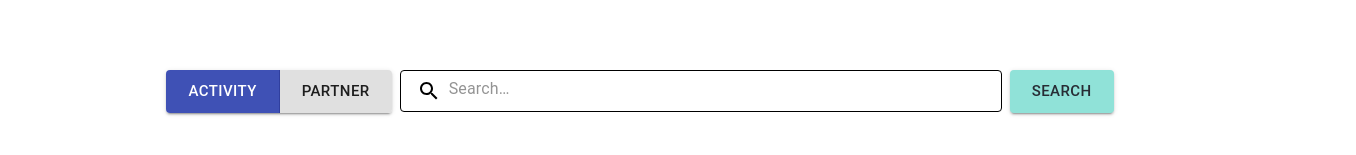
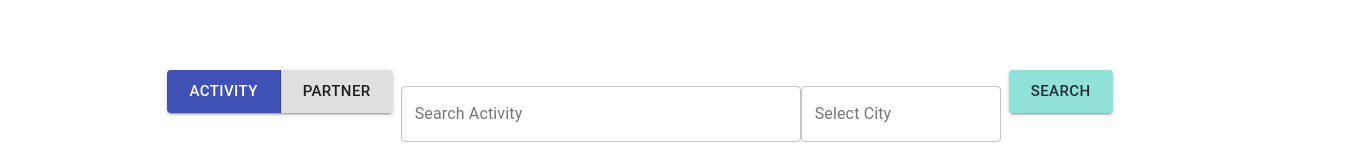
Before and after one commit to Mursel41/mach-mit, a React (Create React App) app in the folder frontend/: page / in a window 1280 px wide. Shown: the part 704-859 px from the top of the page, 1356 px wide, since content can reach past the window. Built offline with nearby package versions, Linux system fonts and the light colour scheme; grey boxes are pictures that could not be loaded.

Commit message:
Autocoplete Search Fields were added

```diff
--- a/frontend/package.json
+++ b/frontend/package.json
@@ -5,6 +5,7 @@
   "dependencies": {
     "@material-ui/core": "^4.11.0",
     "@material-ui/icons": "^4.9.1",
+    "@material-ui/lab": "^4.0.0-alpha.56",
     "@testing-library/jest-dom": "^4.2.4",
     "@testing-library/react": "^9.5.0",
     "@testing-library/user-event": "^7.2.1",
--- a/frontend/src/components/SearchBar.js
+++ b/frontend/src/components/SearchBar.js
@@ -1,60 +1,13 @@
 import React from "react";
 
-import InputBase from "@material-ui/core/InputBase";
-import { fade, makeStyles } from "@material-ui/core/styles";
-import SearchIcon from "@material-ui/icons/Search";
 import { Box, Button, ButtonGroup } from "@material-ui/core";
 
-const useStyles = makeStyles((theme) => ({
-  search: {
-    position: "relative",
-    border: "1px solid black",
-    height: "40px",
-    maxWidth: "600px",
-    minWidth: "150px",
-    borderRadius: theme.shape.borderRadius,
-    backgroundColor: fade(theme.palette.common.white, 0.15),
-    "&:hover": {
-      backgroundColor: fade(theme.palette.common.white, 0.25),
-    },
-  },
-  searchIcon: {
-    padding: theme.spacing(0, 2),
-    height: "100%",
-    position: "absolute",
-    pointerEvents: "none",
-    display: "flex",
-    alignItems: "center",
-    justifyContent: "center",
-  },
-  inputRoot: {
-    color: "inherit",
-  },
-  inputInput: {
-    padding: theme.spacing(1, 1, 1, 0),
-    // vertical padding + font size from searchIcon
-    paddingLeft: `calc(1em + ${theme.spacing(4)}px)`,
-    transition: theme.transitions.create("width"),
-    width: "100%",
-    [theme.breakpoints.up("sm")]: {
-      width: "100ch",
-      "&:focus": {
-        width: "100ch",
-      },
-    },
-  },
-}));
+import TextField from "@material-ui/core/TextField";
+import Autocomplete from "@material-ui/lab/Autocomplete";
 
 export default function SearchBar() {
-  const classes = useStyles();
-
   return (
-    <Box
-      className={classes.root}
-      display="flex"
-      flexDirection="row"
-      justifyContent="center"
-    >
+    <Box display="flex" flexDirection="row" justifyContent="center">
       <Box mr={1}>
         <ButtonGroup
           disableRipple
@@ -66,20 +19,39 @@ export default function SearchBar() {
           <Button color="default">Partner</Button>
         </ButtonGroup>
       </Box>
-      <Box alignItems="center">
-        <div className={classes.search}>
-          <div className={classes.searchIcon}>
-            <SearchIcon />
-          </div>
-          <InputBase
-            placeholder="Search…"
-            classes={{
-              root: classes.inputRoot,
-              input: classes.inputInput,
-            }}
-            inputProps={{ "aria-label": "search" }}
+      <Box display="flex" flexDirection="row" justifyContent="center">
+        <Box style={{ width: 400 }}>
+          <Autocomplete
+            id="free-solo-demo"
+            freeSolo
+            options={activities.map((option) => option.title)}
+            renderInput={(params) => (
+              <TextField
+                {...params}
+                label="Search Activity"
+                margin="normal"
+                variant="outlined"
+              />
+            )}
           />
-        </div>
+        </Box>
+        <Box style={{ width: 200 }}>
+          <Autocomplete
+            freeSolo
+            id="free-solo-2-demo"
+            disableClearable
+            options={cities.map((option) => option.title)}
+            renderInput={(params) => (
+              <TextField
+                {...params}
+                label="Select City"
+                margin="normal"
+                variant="outlined"
+                InputProps={{ ...params.InputProps, type: "search" }}
+              />
+            )}
+          />
+        </Box>
       </Box>
       <Box ml={1}>
         <Button
@@ -93,3 +65,34 @@ export default function SearchBar() {
     </Box>
   );
 }
+
+// .....
+const cities = [
+  { title: "Berlin" },
+  { title: "Leipzig" },
+  { title: "Dortmund" },
+  { title: "Dresden" },
+  { title: "Cologne" },
+  { title: "Munich" },
+  { title: "Stuttgart" },
+  { title: "Düsseldorf" },
+  { title: "Frankfurt" },
+  { title: "Essen" },
+  { title: "Bremen" },
+  { title: "Hanover" },
+  { title: "Bochum" },
+  { title: "Wiesbaden" },
+  { title: "Erfurt" },
+];
+
+const activities = [
+  { title: "Swimming" },
+  { title: "Volleyball" },
+  { title: "Cinema" },
+  { title: "Cooking" },
+  { title: "Football" },
+  { title: "Meeting" },
+  { title: "Climbing" },
+  { title: "Photo" },
+  { title: "Chess" },
+];
```
Also changed, not shown: 1 other file (tests, documents, lock files or other folders).
